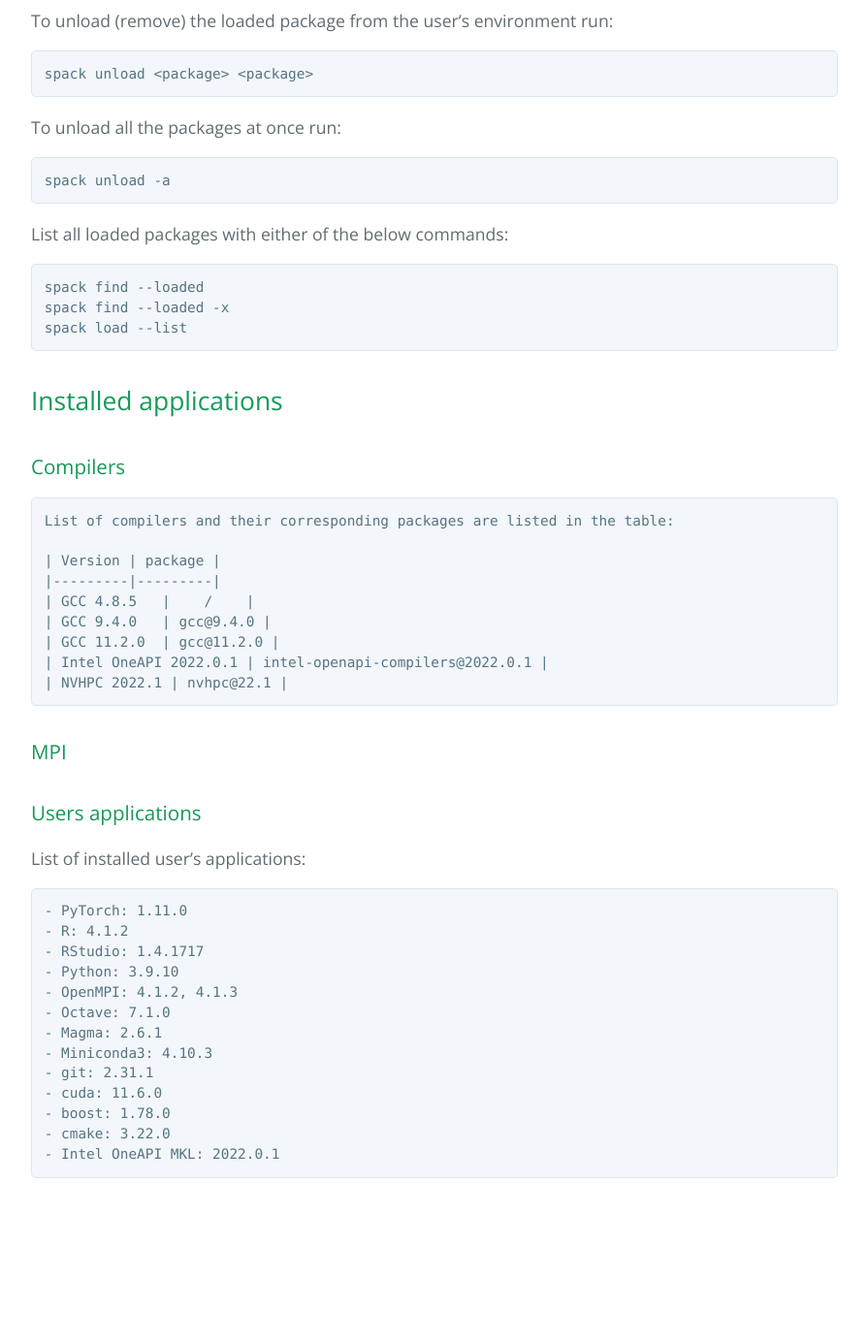
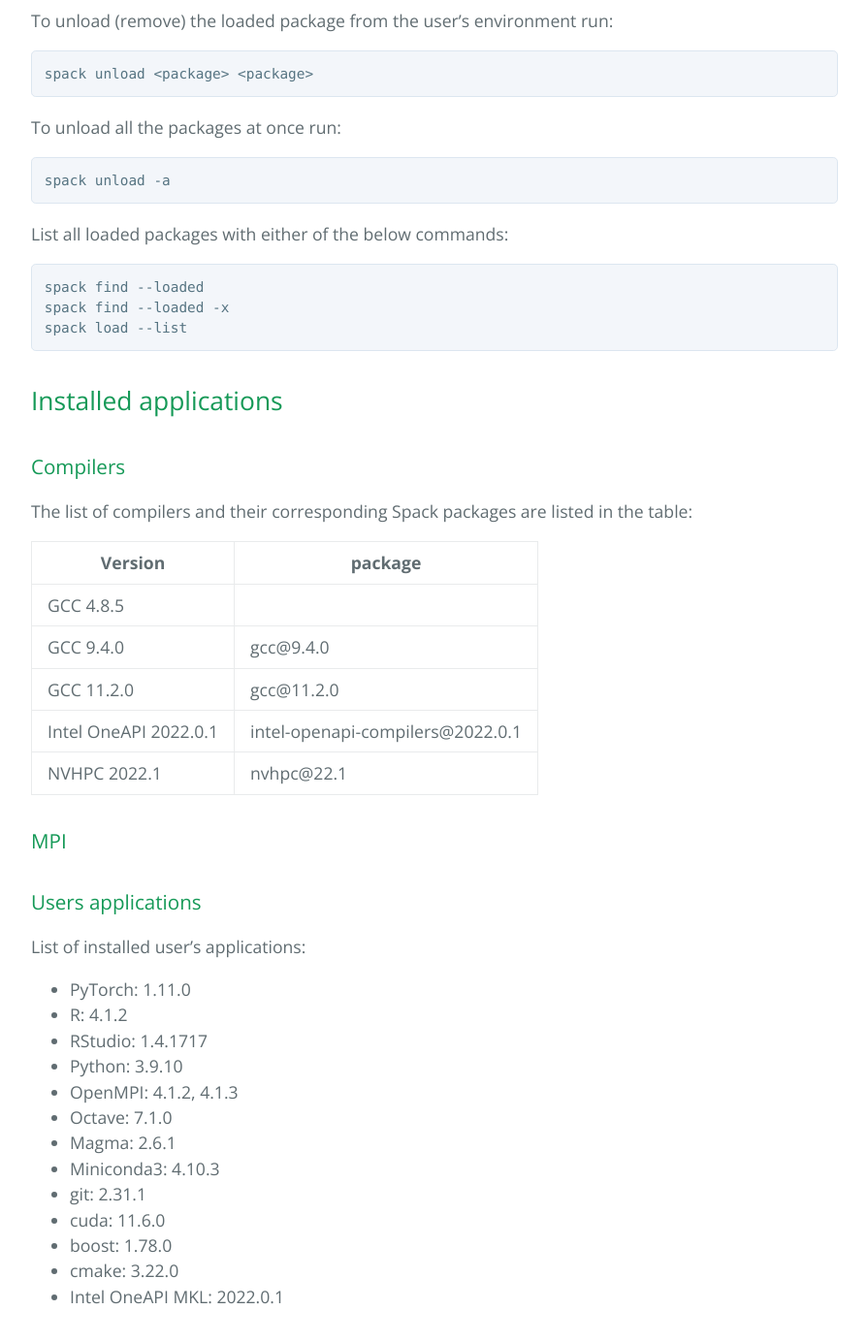
Before and after one commit to HybridScale/orthus, a Jekyll site: the page built from applications.md, in a window 1280 px wide and 1400 px high, scrolled down 2180 px. Shown: the top 1384 px of the window at 97% size, without its empty margins (192-1087 px from the left). Built offline with Jekyll 4.4.1, drawn with Linux system fonts in a browser that asks for light colours; before the commit the page ends 3443 px from its top, so only the background shows below that.

Commit message:
Application table

```diff
--- a/applications.md
+++ b/applications.md
@@ -97,15 +97,15 @@ spack load --list
 
 ### Compilers
 
-    List of compilers and their corresponding packages are listed in the table:
+The list of compilers and their corresponding Spack packages are listed in the table:
 
-    | Version | package |
-    |---------|---------|
-    | GCC 4.8.5   |    /    |
-    | GCC 9.4.0   | gcc@9.4.0 |
-    | GCC 11.2.0  | gcc@11.2.0 |
-    | Intel OneAPI 2022.0.1 | intel-openapi-compilers@2022.0.1 |
-    | NVHPC 2022.1 | nvhpc@22.1 |
+| Version               | package                          |
+|-----------------------|----------------------------------|
+| GCC 4.8.5             |                             |
+| GCC 9.4.0             | gcc@9.4.0                        |
+| GCC 11.2.0            | gcc@11.2.0                       |
+| Intel OneAPI 2022.0.1 | intel-openapi-compilers@2022.0.1 |
+| NVHPC 2022.1          | nvhpc@22.1                       |
 
 ### MPI
 
@@ -113,16 +113,16 @@ spack load --list
 
 List of installed user's applications:
 
-    - PyTorch: 1.11.0
-    - R: 4.1.2
-    - RStudio: 1.4.1717
-    - Python: 3.9.10
-    - OpenMPI: 4.1.2, 4.1.3
-    - Octave: 7.1.0
-    - Magma: 2.6.1
-    - Miniconda3: 4.10.3
-    - git: 2.31.1
-    - cuda: 11.6.0
-    - boost: 1.78.0
-    - cmake: 3.22.0
-    - Intel OneAPI MKL: 2022.0.1
+- PyTorch: 1.11.0
+- R: 4.1.2
+- RStudio: 1.4.1717
+- Python: 3.9.10
+- OpenMPI: 4.1.2, 4.1.3
+- Octave: 7.1.0
+- Magma: 2.6.1
+- Miniconda3: 4.10.3
+- git: 2.31.1
+- cuda: 11.6.0
+- boost: 1.78.0
+- cmake: 3.22.0
+- Intel OneAPI MKL: 2022.0.1
```
Also changed, not shown: running.md (+1 -1 lines).
